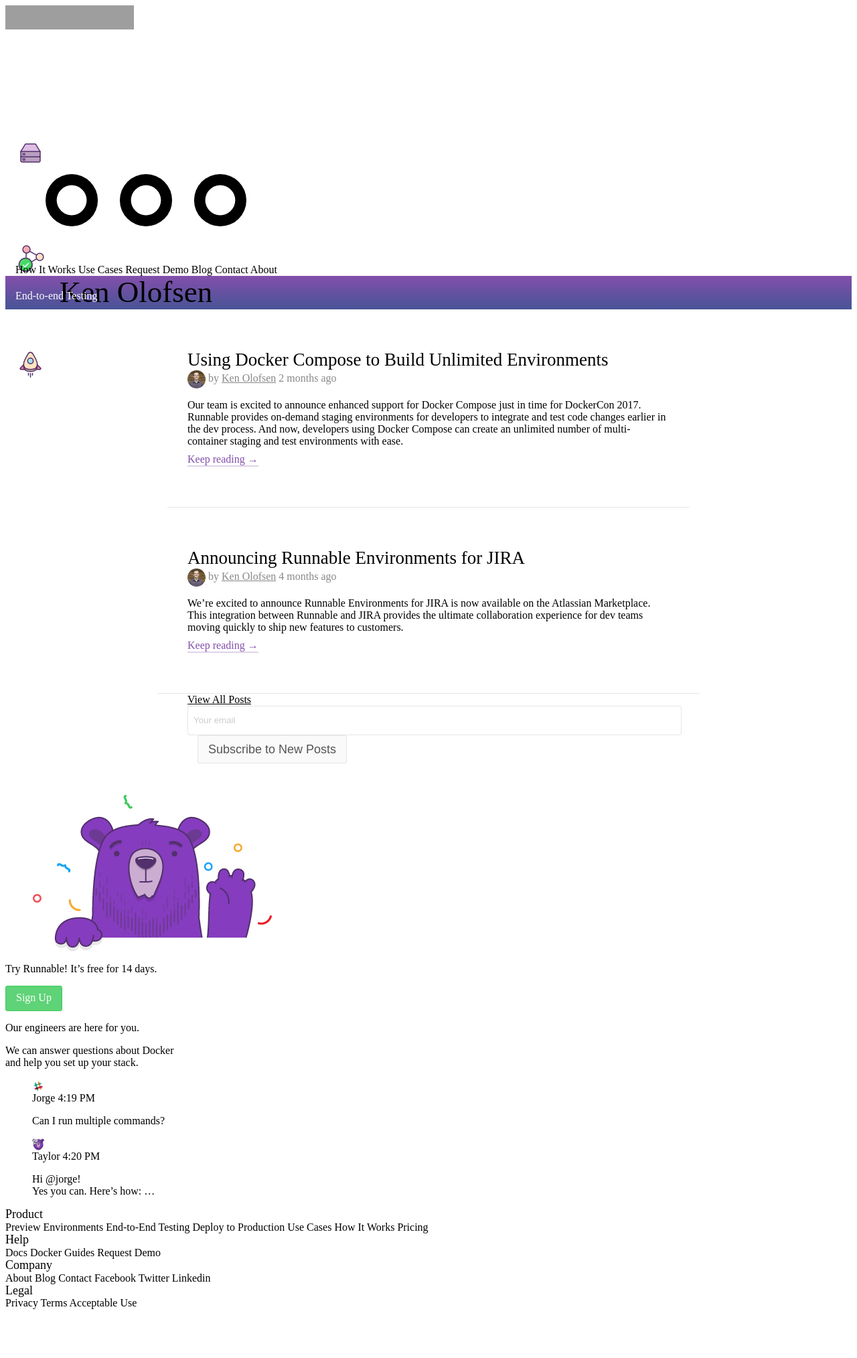
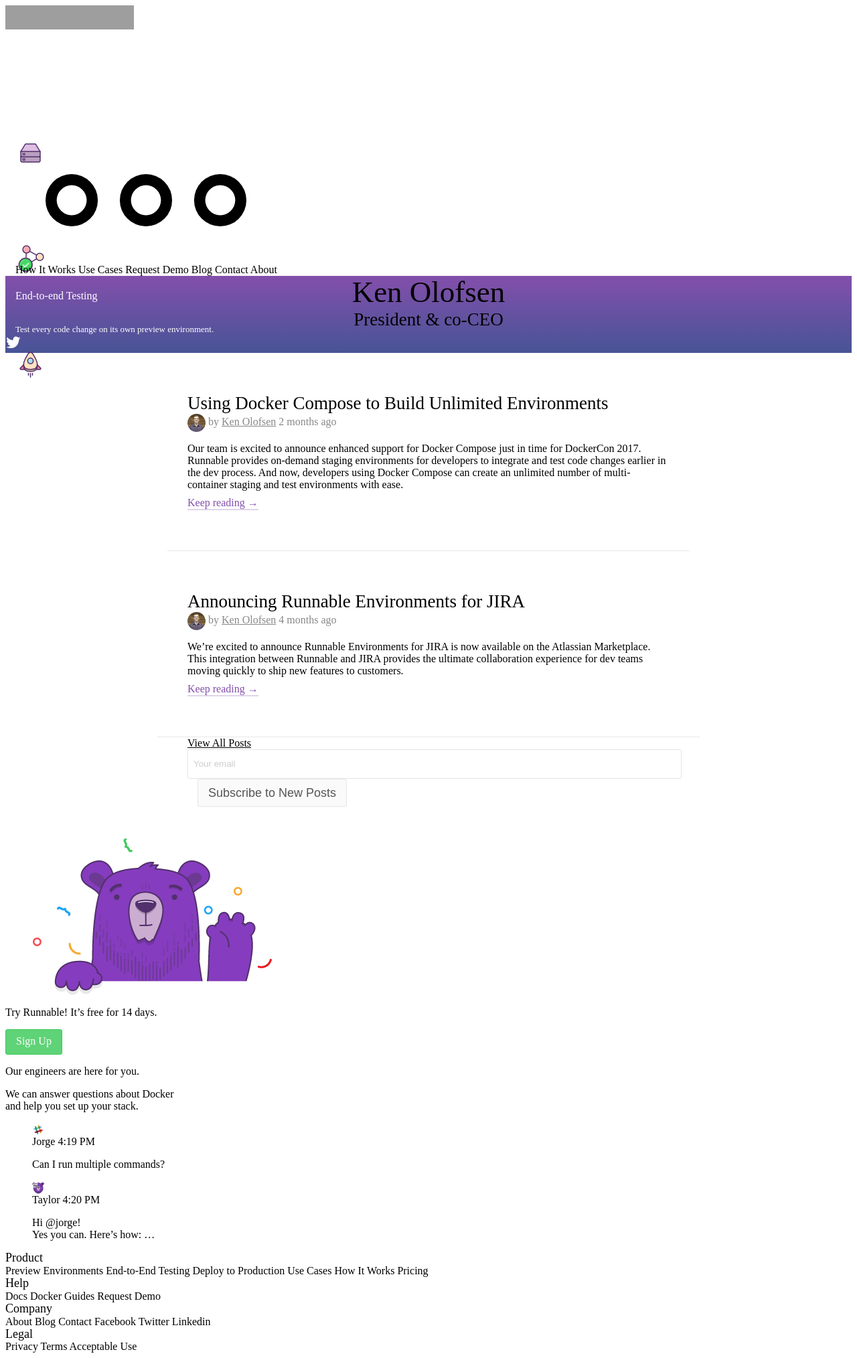
Before and after one commit to CodeNow/blog, a Jekyll site: the page built from _authors/ken-olofsen.html, in a window 1280 px wide. Shown: the whole page at 67% size. Built offline with Jekyll 4.4.1, drawn with Linux system fonts in a browser that asks for light colours; nearby versions of some CDN libraries; before the commit the page ends 1963 px from its top, so only the background shows below that.

Commit message:
add twitter and title to author hero

```diff
--- a/_layouts/author.html
+++ b/_layouts/author.html
@@ -5,8 +5,18 @@
 {% assign author = site.posts | where: "author", page.author %}
 {% assign authorInfo = site.data.authors[page.author] %}
 
-<div class="grid-block col align-center hero">
-  <h1 class="h1 text-center">{{ authorInfo.display_name }}</h1>
+<div class="grid-block col align-center hero hero-authors">
+  <h1 class="h1 text-center">
+    {{ authorInfo.display_name }}
+  </h1>
+  {% if authorInfo.title %}
+  <p class="h3 text-center">{{ authorInfo.title }}</p>
+  {% endif %}
+  {% if authorInfo.twitter %}
+  <a href="//twitter.com/{{ authorInfo.twitter }}" target="_blank">
+    <svg class="svg" xmlns="http://www.w3.org/2000/svg" viewBox="0 0 20 20"><title>logo-twitter</title><path d="M18.695,4.7a7.729,7.729,0,0,1-1.8,1.9q0,0.072.018,0.235t0.018,0.235a10.407,10.407,0,0,1-1.743,5.745,11.617,11.617,0,0,1-2.084,2.385,9.509,9.509,0,0,1-2.91,1.644,10.412,10.412,0,0,1-3.647.632A9.934,9.934,0,0,1,1,15.827q0.521,0.036.862,0.036a7.224,7.224,0,0,0,4.527-1.536,3.62,3.62,0,0,1-2.12-.741A3.77,3.77,0,0,1,2.976,11.78a2.97,2.97,0,0,0,.683.072,3.089,3.089,0,0,0,.952-0.145,3.63,3.63,0,0,1-2.066-1.265,3.554,3.554,0,0,1-.826-2.313V8.095a3.688,3.688,0,0,0,1.635.416A3.532,3.532,0,0,1,2.186,7.228a3.648,3.648,0,0,1-.431-1.734A3.97,3.97,0,0,1,2.222,3.65,10.009,10.009,0,0,0,5.527,6.36a10.179,10.179,0,0,0,4.2,1.1A3.263,3.263,0,0,1,9.6,6.631a3.528,3.528,0,0,1,1.06-2.584A3.6,3.6,0,0,1,13.269,3a3.779,3.779,0,0,1,1.455.289,3.635,3.635,0,0,1,1.186.849,6.963,6.963,0,0,0,2.3-.885,3.548,3.548,0,0,1-1.6,2.023A7.789,7.789,0,0,0,18.695,4.7h0Z" style="fill:#ffffff"/></svg>
+  </a>
+  {% endif %}
 </div>
 
 <section class="grid-block col grid-container section-articles">
--- /dev/null
+++ b/_sass/landing/hero-authors.scss
@@ -0,0 +1,13 @@
+.hero-authors {
+
+  .h1,
+  .h3 {
+    margin: 0 auto;
+  }
+
+  .svg {
+    height: 24px;
+    margin-top: 6px;
+    width: 24px;
+  }
+}
--- a/css/index.scss
+++ b/css/index.scss
@@ -44,6 +44,7 @@
 // landing specific
 @import "landing/landing";
 @import "landing/hero";
+@import "landing/hero-authors";
 @import "landing/modals";
 @import "landing/coming-soon";
 
```
Also changed, not shown: _data/authors.yml (+15 -0 lines).
